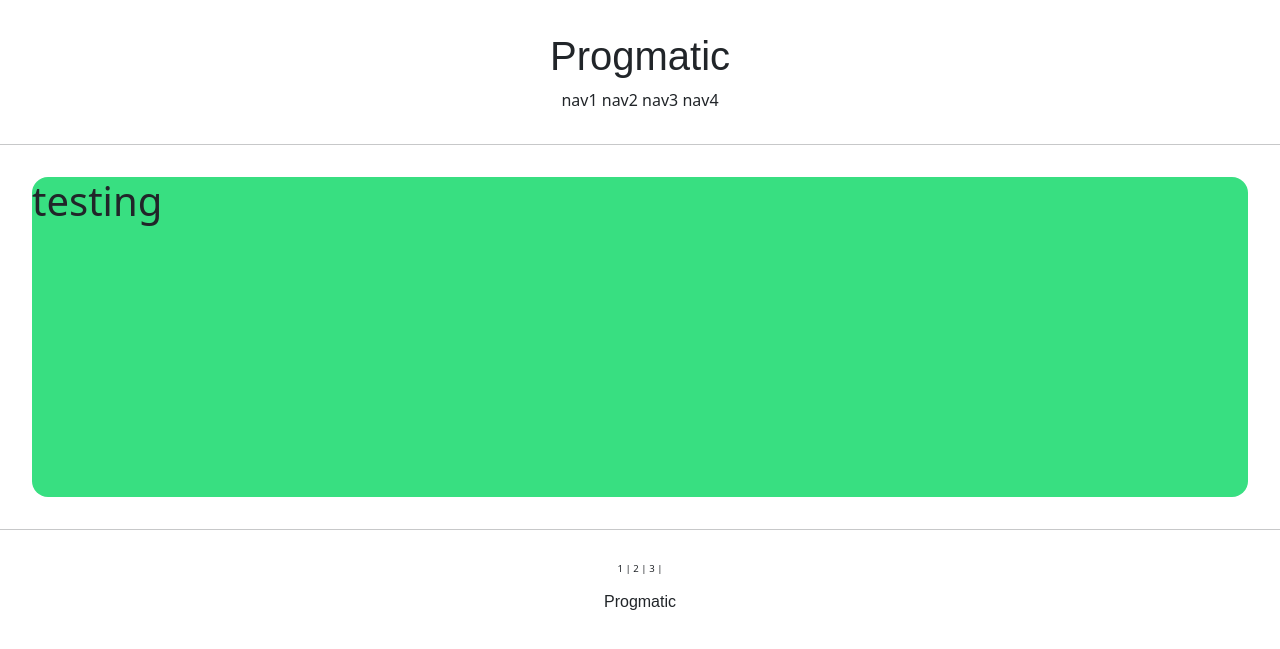
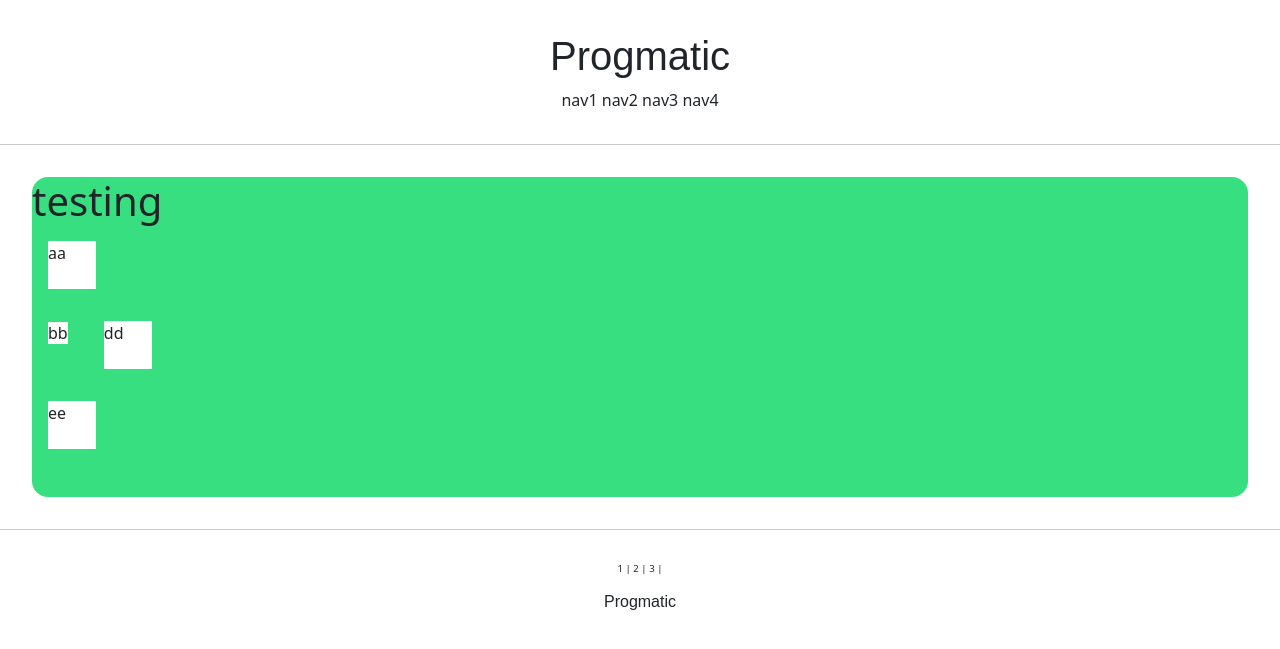
Before and after one commit to sungm1nn/clone_pinterest, a Django app: page /account/hello_world/ in a window 1280 px wide. Shown: the top 649 px of the page. Run offline with Django 4.2, Linux system fonts and the light colour scheme; some web fonts are replaced.

Commit message:
display test

```diff
--- a/progmatic/accountapp/templates/accountapp/hello_world.html
+++ b/progmatic/accountapp/templates/accountapp/hello_world.html
@@ -1,9 +1,24 @@
 {% extends 'base.html' %}
 
 {% block content %}
+
+    <style>
+        .testing{
+            background-color: white;
+            height: 3rem;
+            width: 3rem;
+            margin: 1rem;
+        }
+    </style>
+
     <div style="height: 20rem; background-color: #38df81; border-radius: 1rem; margin: 2rem;">
         <h1>
             testing
         </h1>
+        <div class="testing" style="display: block;">aa</div>
+        <div class="testing" style="display: inline;">bb</div>
+        <div class="testing" style="display: None;">cc</div>
+        <div class="testing" style="display: inline-block">dd</div>
+        <div class="testing">ee</div>
     </div>
 {% endblock %}
```
